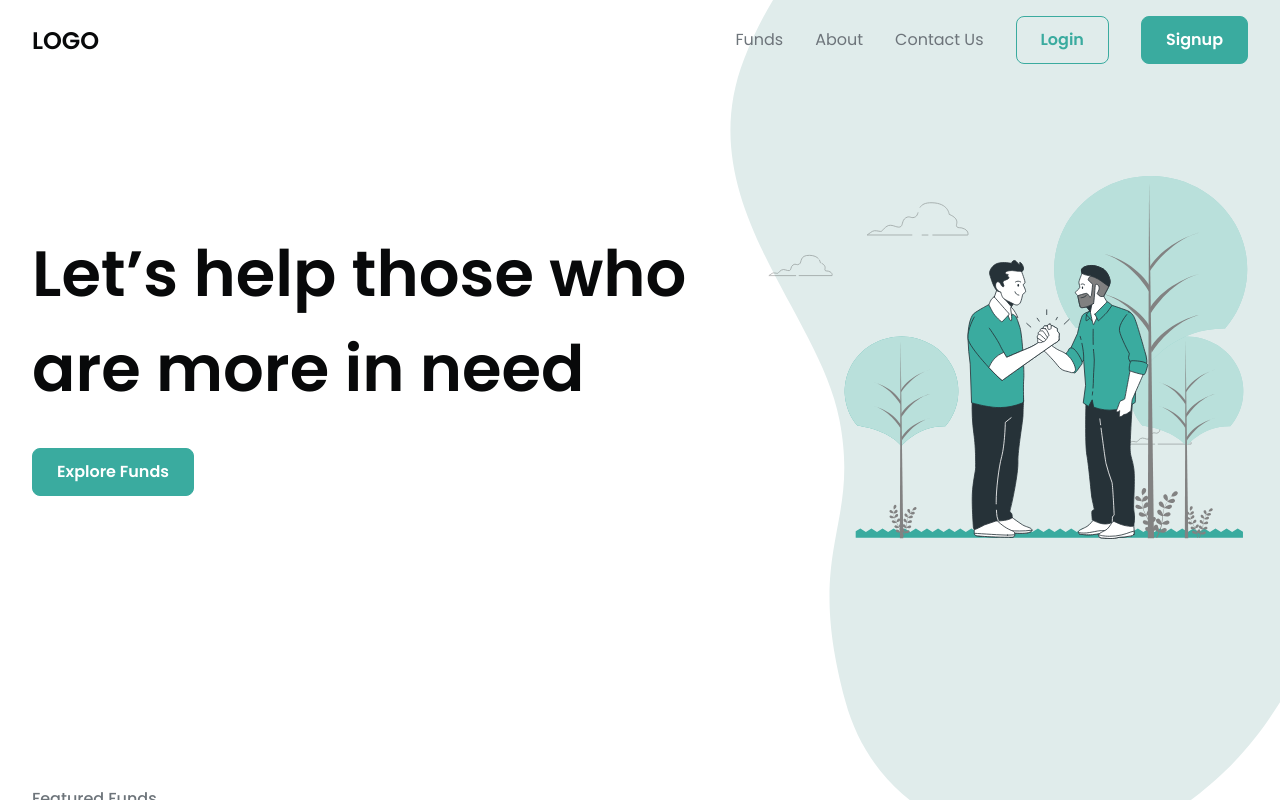
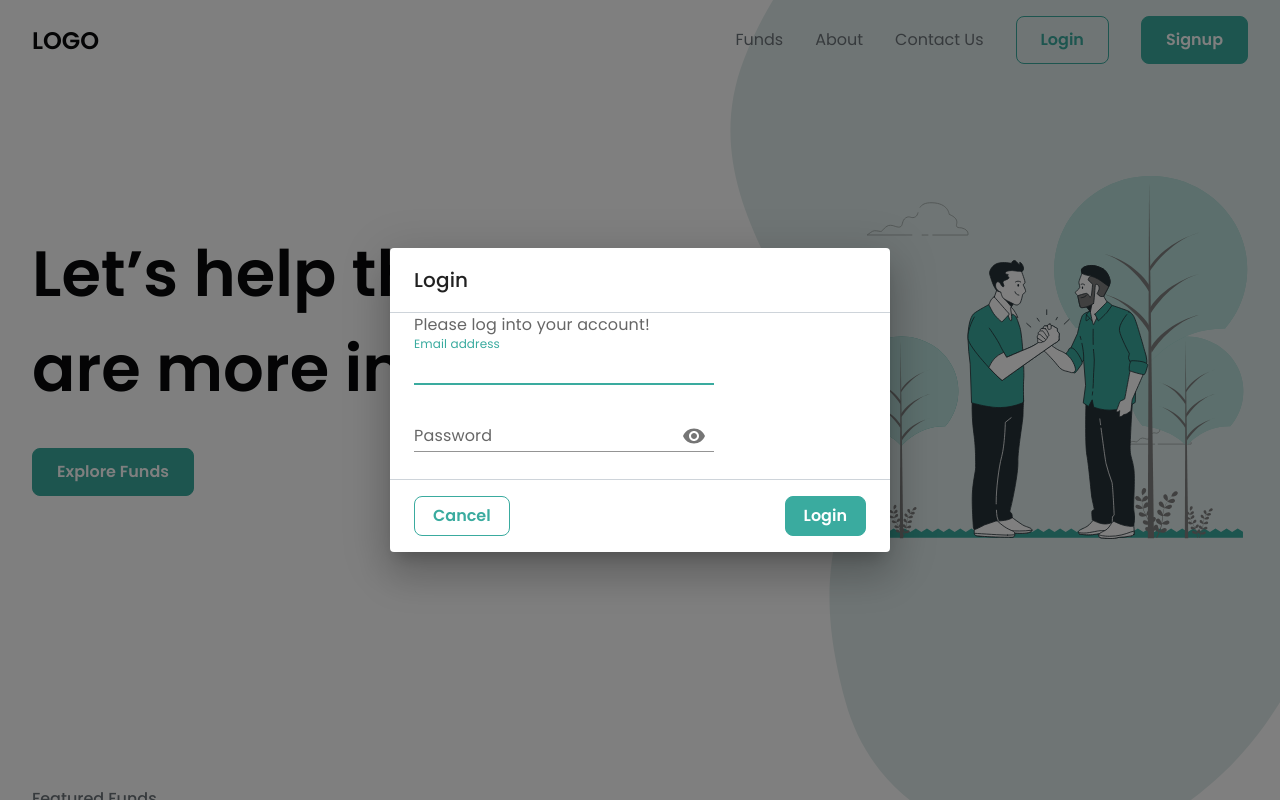
Before and after one commit to A-singh07/web3-crowdfunding, a Next.js app: page / in a window 1280 px wide. Both pictures are taken after a click on the button "Login". Shown: the top 800 px of the page. Built offline with nearby package versions, Linux system fonts and the light colour scheme.

Commit message:
login modal complete

```diff
--- /dev/null
+++ b/components/authModals/LoginModal.js
@@ -0,0 +1,98 @@
+import { useState } from 'react';
+import CustomDialog from '../customDialog/CustomDialog';
+
+import TextField from '@mui/material/TextField';
+import IconButton from '@mui/material/IconButton';
+import Input from '@mui/material/Input';
+import InputLabel from '@mui/material/InputLabel';
+import InputAdornment from '@mui/material/InputAdornment';
+import FormControl from '@mui/material/FormControl';
+import FormHelperText from '@mui/material/FormHelperText';
+import Visibility from '@mui/icons-material/Visibility';
+import VisibilityOff from '@mui/icons-material/VisibilityOff';
+
+import styles from './authModal.module.css';
+
+
+const LoginModal = ({ open, setOpen }) => {
+
+  const [values, setValues] = useState({
+    email: '',
+    password: '',
+    showPassword: false
+  });
+
+  const [error, setError] = useState(false);
+
+  const handleChange = (e) => {
+    setValues({
+      ...values,
+      [e.target.name]: e.target.value
+    })
+  }
+
+  const userLogin = () => {
+    // Login api call
+    console.log(values)
+  }
+
+  return (
+    <CustomDialog
+      heading={'Login'}
+      body={'Please log into your account!'}
+      open={open}
+      setOpen={setOpen}
+      customFunction={userLogin}
+    >
+      <form className={styles.formContainer}>
+        <FormControl
+          className={styles.fields}
+          variant="standard"
+          error={error}
+        >
+          <InputLabel htmlFor="email">Email address</InputLabel>
+          <Input
+            id="email"
+            name="email"
+            type={'email'}
+            value={values.email}
+            onChange={handleChange}
+            autoFocus
+          />
+          <FormHelperText id="email-helper-text">{error && `Incorrect email`}</FormHelperText>
+        </FormControl>
+
+
+        <FormControl
+          className={styles.fields}
+          margin="normal"
+          variant="standard"
+          error={error}
+        >
+          <InputLabel htmlFor="login-password">Password</InputLabel>
+          <Input
+            id="login-password"
+            name="password"
+            type={values.showPassword ? 'text' : 'password'}
+            value={values.password}
+            onChange={(e) => handleChange(e)}
+            endAdornment={
+              <InputAdornment position="end">
+                <IconButton
+                  aria-label="toggle password visibility"
+                  onClick={() => setValues({ ...values, showPassword: !values.showPassword })}
+                >
+                  {values.showPassword ? <VisibilityOff /> : <Visibility />}
+                </IconButton>
+              </InputAdornment>
+            }
+          />
+          <FormHelperText id="email-helper-text">{error && `Incorrect password`}</FormHelperText>
+        </FormControl>
+
+      </form>
+    </CustomDialog>
+  )
+}
+
+export default LoginModal
--- /dev/null
+++ b/components/authModals/authModal.module.css
@@ -0,0 +1,9 @@
+.formContainer {
+  display: flex;
+  flex-direction: column;
+}
+
+.fields {
+  max-width: 300px;
+  margin-top: 1rem;
+}
--- a/components/customButton/CustomButton.js
+++ b/components/customButton/CustomButton.js
@@ -6,12 +6,22 @@ import styles from './customButton.module.css';
 // Button type: Primary & Secondary(outline)
 // Passs width:100% in style as prop for FullWidth button
 
-const CustomButton = ({ text, primary, secondary, style, link }) => {
+const CustomButton = ({
+  text,
+  primary,
+  secondary,
+  style,
+  link,
+  onClick,
+  type
+}) => {
 
   const router = useRouter()
 
   const handleClick = () => {
-    link && router.push(link)
+    link
+      ? router.push(link)
+      : onClick && onClick()
   }
 
   return (
@@ -20,6 +30,7 @@ const CustomButton = ({ text, primary, secondary, style, link }) => {
         ` ${secondary ? styles.secondaryBtn : styles.primaryBtn}`}
       onClick={handleClick}
       style={style}
+      type={type ? type : 'button'}
     >
       {text}
     </button>
--- /dev/null
+++ b/components/customDialog/CustomDialog.js
@@ -0,0 +1,46 @@
+import React from 'react';
+import CustomButton from '../customButton/CustomButton';
+import Dialog from '@mui/material/Dialog';
+import DialogActions from '@mui/material/DialogActions';
+import DialogContent from '@mui/material/DialogContent';
+import DialogContentText from '@mui/material/DialogContentText';
+import DialogTitle from '@mui/material/DialogTitle';
+
+import styles from './customDialog.module.css';
+
+const CustomDialog = ({ heading, body, open, setOpen, customFunction, children }) => {
+
+  return (
+    <Dialog
+      open={open}
+      onClose={() => setOpen(false)}
+      className={styles.wrapper}
+      PaperProps={{
+        className: styles.wrapperPaper
+      }}
+    >
+      <DialogTitle className={styles.heading}>{heading}</DialogTitle>
+      <DialogContent className={styles.contentContainer}>
+        <DialogContentText>{body}</DialogContentText>
+        {children}
+      </DialogContent>
+      <DialogActions className={styles.actionsContainer}>
+        <CustomButton
+          secondary
+          text={'Cancel'}
+          onClick={() => setOpen(false)}
+          style={{ padding: '0.75rem 1.125rem' }}
+        />
+        <CustomButton
+          primary
+          text={'Login'}
+          onClick={customFunction}
+          style={{ padding: '0.75rem 1.125rem' }}
+          type={"submit"}
+        />
+      </DialogActions>
+    </Dialog>
+  )
+}
+
+export default CustomDialog
--- /dev/null
+++ b/components/customDialog/customDialog.module.css
@@ -0,0 +1,36 @@
+.wrapper,
+.wrapperPaper {
+  border-radius: 8px;
+  min-width: 500px;
+}
+.wrapper .heading {
+  font-family: var(--font-family-1);
+  font-size: 1.25rem;
+  font-weight: 500;
+  border-bottom: 1px solid var(--grey);
+}
+
+.wrapper .contentContainer {
+  padding: 1rem 1.5rem;
+}
+.wrapper .contentContainer * {
+  font-family: var(--font-family-1);
+}
+
+.wrapper .actionsContainer {
+  display: flex;
+  justify-content: space-between;
+  align-items: center;
+  padding: 1rem 1.5rem;
+  border-top: 1px solid var(--grey);
+}
+
+@media screen and (max-width: 556px) {
+  .wrapper,
+  .wrapperPaper {
+    min-width: 95%;
+  }
+  .wrapper .heading {
+    font-size: 1rem;
+  }
+}
--- a/components/navbar/Navbar.js
+++ b/components/navbar/Navbar.js
@@ -3,6 +3,7 @@ import Link from 'next/link';
 
 import Button from '../customButton/CustomButton';
 import CustomDrawer from '../customDrawer/CustomDrawer';
+import LoginModal from '../authModals/LoginModal';
 
 import MenuRoundedIcon from '@mui/icons-material/MenuRounded';
 import styles from './navbar.module.css';
@@ -27,6 +28,12 @@ const Navbar = () => {
     })
   }, [])
 
+
+  // Auth modals
+  const [openLogin, setOpenLogin] = useState(false);
+  const [openSignup, setOpenSignup] = useState(false);
+
+
   const navItems = [
     {
       name: 'Funds',
@@ -43,6 +50,7 @@ const Navbar = () => {
   ]
 
   return (
+    <>
       <header className={styles.navbarMain + ` ${isScrolled ? styles.navScroll : ''}`}>
         <nav className={styles.wrapper + " mainLayout"}>
           <h1 className={styles.logocontainer}>
@@ -68,13 +76,25 @@ const Navbar = () => {
                       <Link href={item.link} key={i}>{item.name}</Link>
                     )
                   }
-                <Button text={'Login'} secondary />
-                <Button text={'Signup'} primary />
+                  <Button
+                    text={'Login'}
+                    secondary
+                    onClick={() => setOpenLogin(true)}
+                  />
+                  <Button
+                    text={'Signup'}
+                    primary
+                  />
                 </div>
               )
           }
         </nav>
       </header>
+      <LoginModal
+        open={openLogin}
+        setOpen={setOpenLogin}
+      />
+    </>
   )
 }
 
--- a/components/navbar/navbar.module.css
+++ b/components/navbar/navbar.module.css
@@ -2,7 +2,7 @@
   position: sticky;
   left: 0;
   top: 0;
-  z-index: 1500;
+  z-index: 1200;
   width: 100%;
   /* transition: 0.1s linear; */
 }
--- a/pages/_app.js
+++ b/pages/_app.js
@@ -1,17 +1,33 @@
 import '../styles/globals.css';
 import '../styles/root.css';
+
+import { createTheme } from '@mui/material/styles';
+import { ThemeProvider } from '@mui/material';
+
 import Navbar from '../components/navbar/Navbar';
 import Footer from '../components/footer/Footer';
 import bgImage from '../assets/image/BgGraphic.svg'
 
 function MyApp({ Component, pageProps }) {
+
+  // Creating default theme for MUI components
+  const theme = createTheme({
+    palette: {
+      primary: {
+        main: '#3aab9f',
+      },
+    }
+  })
+
   return (
-    <div className={'webWrapper'}>
-      <img src={bgImage.src} alt="" className="bgImage" />
-      <Navbar />
-      <Component {...pageProps} />
-      <Footer />
-    </div>
+    <ThemeProvider theme={theme}>
+      <div className={'webWrapper'}>
+        <img src={bgImage.src} alt="background" className="bgImage" />
+        <Navbar />
+        <Component {...pageProps} />
+        <Footer />
+      </div>
+    </ThemeProvider>
   )
 }
 
```
Also changed, not shown: components/authModals/SignupModal.js (added, +11 -0 lines). Lines whose indentation alone changed are shown as unchanged.
